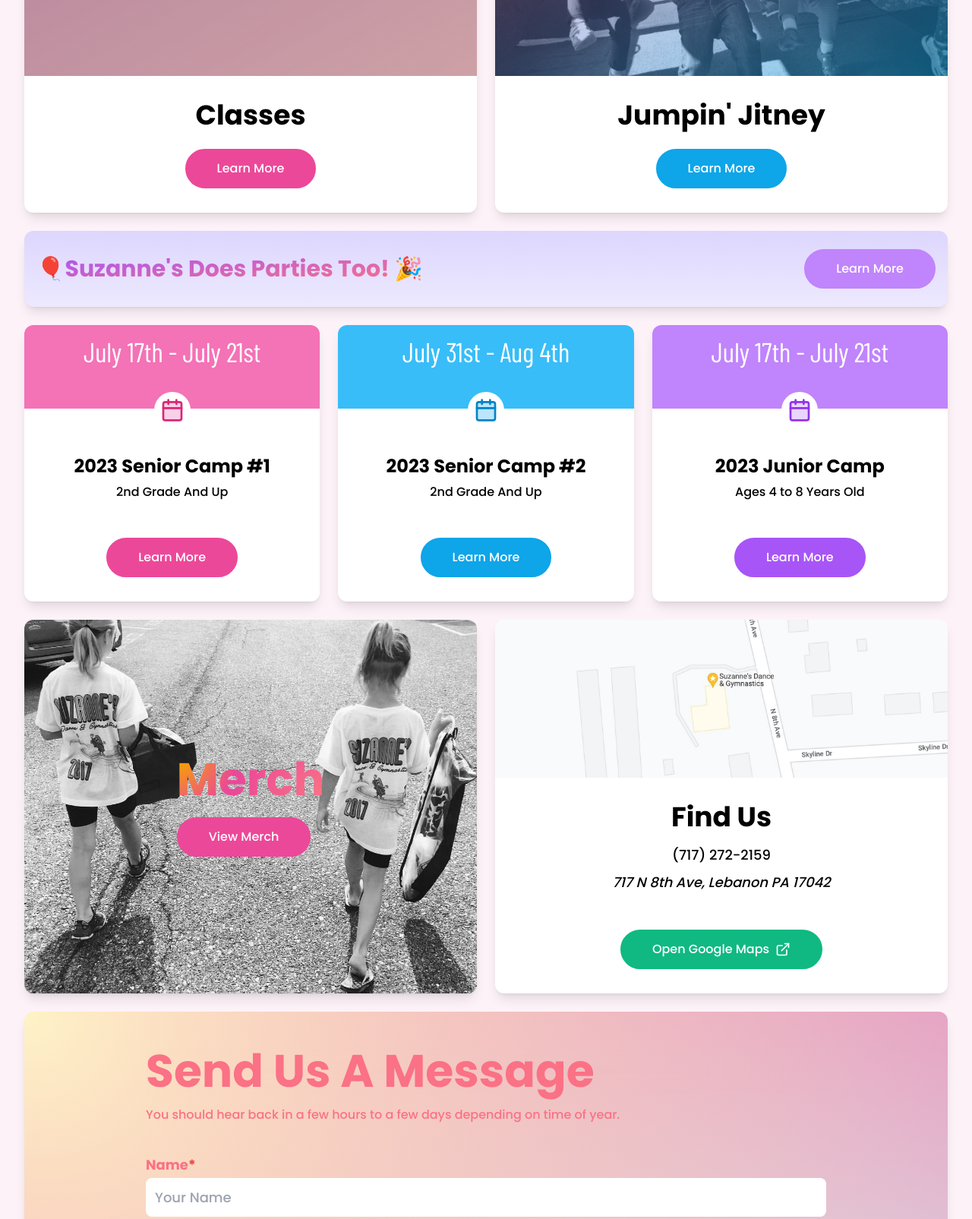
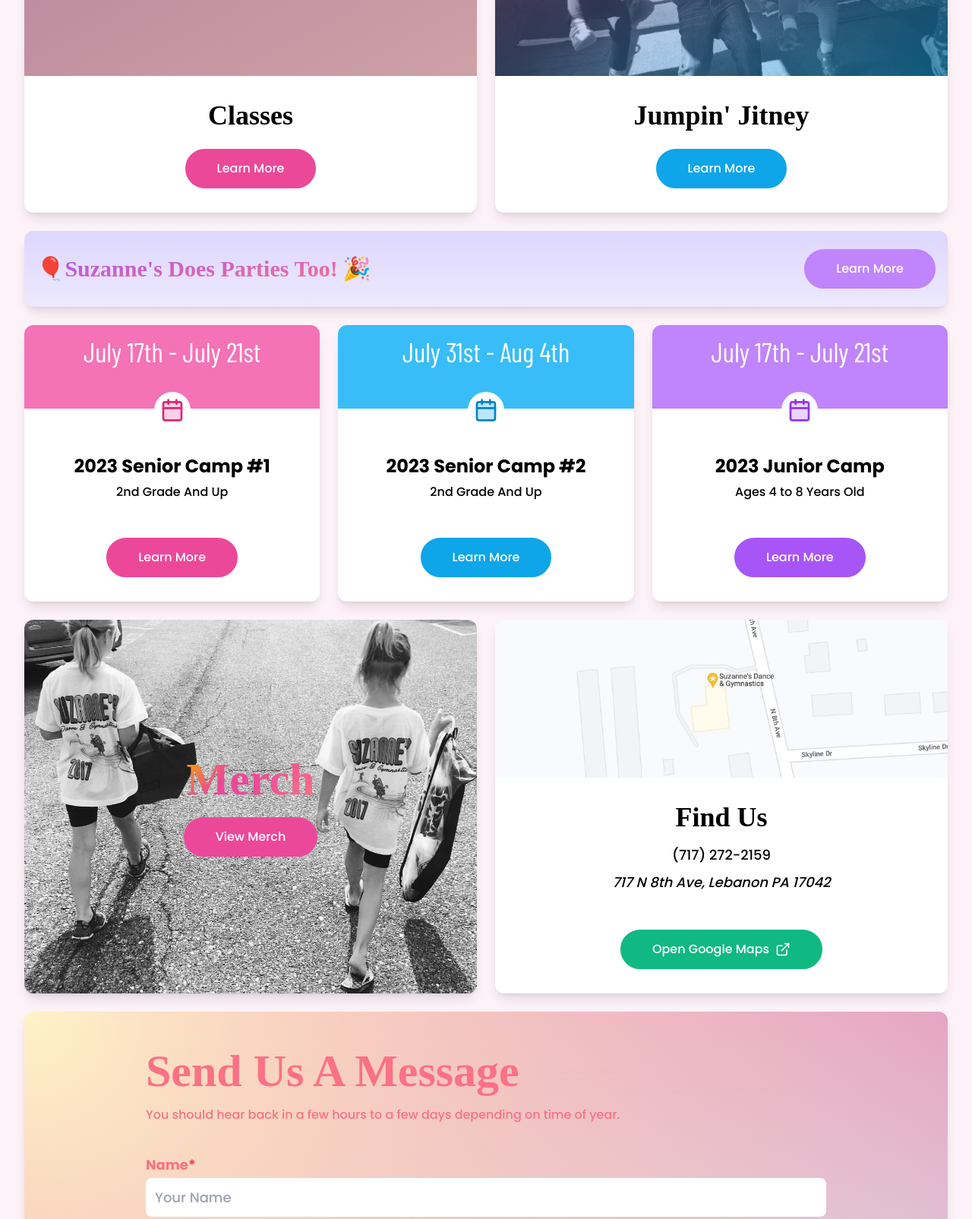
Before and after one commit to speiffer829/suzannes-static-2023, an Astro site: page / in a window 1280 px wide. Shown: the part 820-2425 px from the top of the page at 76% size. Built offline with nearby package versions, Linux system fonts and the light colour scheme; Astro itself is replaced by a stand-in of ours; grey boxes are pictures that could not be loaded; a web font is replaced by a local one.

Commit message:
more fun with fonts. thank god it looks good I paid for that font

```diff
--- a/src/components/Stripe.astro
+++ b/src/components/Stripe.astro
@@ -22,7 +22,11 @@ const { img_side = 'left', img, img_alt, title, subtitle }: PropsType = Astro.pr
 		}
 		<div class="@container">
 			<header class="mb-6">
-				<h2 class="text-3xl @md:text-4xl @lg:text-5xl font-bold italic text-pink-600">{title}</h2>
+				<h2
+					class="text-3xl @md:text-4xl @lg:text-5xl font-bold italic text-pink-600 font-fancy font-black"
+				>
+					{title}
+				</h2>
 				{subtitle && <h3 class=" mt-2 text-xl text-pink-500">{subtitle}</h3>}
 			</header>
 			<slot />
--- a/src/pages/classes.astro
+++ b/src/pages/classes.astro
@@ -130,7 +130,8 @@ import flip_img from '$src/assets/imgs/acrowithmyback.jpg';
 				class="card col-span-full px-4 py-6 md:flex justify-between items-center bg-gradient-to-b from-orange-200 to-pink-200 flex-wrap"
 			>
 				<h2 class="font-bold text-3xl text-center md:text-left">
-					<span class="gradient_text bg-gradient-to-br from-violet-500 to-sky-400"
+					<span
+						class="gradient_text bg-gradient-to-br from-violet-500 to-sky-400 font-black font-fancy"
 						>Wanna Join The Fun?</span
 					>
 				</h2>
--- a/src/pages/index.astro
+++ b/src/pages/index.astro
@@ -34,7 +34,7 @@ const maybe_merch = await getImage({ src: maybe_merch_img, format: 'webp', width
 			</div>
 
 			<div class="p-4 text-center flex flex-[2] flex-col justify-center py-8 px-4">
-				<h3 class="text-4xl font-bold">Classes</h3>
+				<h3 class="text-4xl font-black font-fancy">Classes</h3>
 				<a
 					href="/classes"
 					title="Learn More About Available Classes."
@@ -57,7 +57,7 @@ const maybe_merch = await getImage({ src: maybe_merch_img, format: 'webp', width
 			</div>
 
 			<div class="p-4 text-center flex flex-[2] flex-col justify-center py-8 px-4">
-				<h3 class="text-4xl font-bold">Jumpin' Jitney</h3>
+				<h3 class="text-4xl font-black font-fancy">Jumpin' Jitney</h3>
 				<a
 					href="/jumpin-jitney"
 					title="Learn More About The Jumpin' Jitney."
@@ -71,7 +71,8 @@ const maybe_merch = await getImage({ src: maybe_merch_img, format: 'webp', width
 			class="card col-span-full px-4 py-6 md:flex justify-between items-center bg-gradient-to-b from-violet-200 to-violet-100 flex-wrap"
 		>
 			<h2 class="font-bold text-3xl text-center md:text-left">
-				🎈<span class="gradient_text bg-gradient-to-br from-purple-500 to-rose-400"
+				🎈<span
+					class="gradient_text bg-gradient-to-br from-purple-500 to-rose-400 font-fancy font-black"
 					>Suzanne's Does Parties Too!</span
 				> 🎉
 			</h2>
@@ -89,7 +90,11 @@ const maybe_merch = await getImage({ src: maybe_merch_img, format: 'webp', width
 			style={`background-image: url(${maybe_merch.src});`}
 		>
 			<div class="w-fit">
-				<h3 class="spray_gradient gradient_text text-center text-5xl @sm:text-6xl">Merch</h3>
+				<h3
+					class="spray_gradient gradient_text text-center text-5xl @sm:text-6xl font-fancy font-black"
+				>
+					Merch
+				</h3>
 				<a href="/merch" class="btn mt-5" title="View Available Merch.">View Merch</a>
 			</div>
 		</article>
@@ -110,7 +115,7 @@ const maybe_merch = await getImage({ src: maybe_merch_img, format: 'webp', width
 				/>
 			</a>
 			<div class="p-4 text-center flex flex-col justify-center flex-1 py-8 px-4">
-				<h3 class="text-4xl font-bold">Find Us</h3>
+				<h3 class="text-4xl font-black font-fancy">Find Us</h3>
 				<a
 					href="tel:7172722159"
 					class="text-lg mb-2 mt-4 mx-auto w-fit"
@@ -144,7 +149,7 @@ const maybe_merch = await getImage({ src: maybe_merch_img, format: 'webp', width
 
 		<div class="col-span-full contact_gradient px-4 py-12 sm:p-12 text-rose-400">
 			<div class="mx-auto max-w-4xl">
-				<h2 class="font-bold text-4xl md:text-5xl xl:text-6xl backdrop-blur-3xl mb-4">
+				<h2 class="text-4xl md:text-5xl xl:text-6xl backdrop-blur-3xl mb-4 font-fancy font-black">
 					Send Us A Message
 				</h2>
 				<p class="mb-10">
--- a/src/pages/jumpin-jitney.astro
+++ b/src/pages/jumpin-jitney.astro
@@ -107,7 +107,8 @@ import tramp_img from '$src/assets/imgs/tramp.jpg';
 			class="card col-span-full px-4 py-6 md:flex justify-between items-center bg-gradient-to-b from-blue-200 to-sky-100 flex-wrap"
 		>
 			<h2 class="font-bold text-3xl text-center md:text-left">
-				<span class="gradient_text bg-gradient-to-r from-pink-500 via-rose-400 to-violet-400"
+				<span
+					class="gradient_text bg-gradient-to-r from-pink-500 via-rose-400 to-violet-400 font-fancy font-black"
 					>Wanna Join The Fun?</span
 				>
 			</h2>
```
